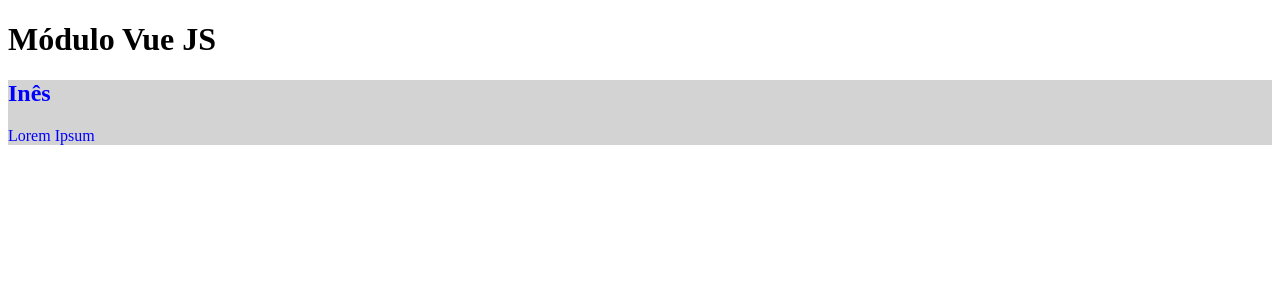
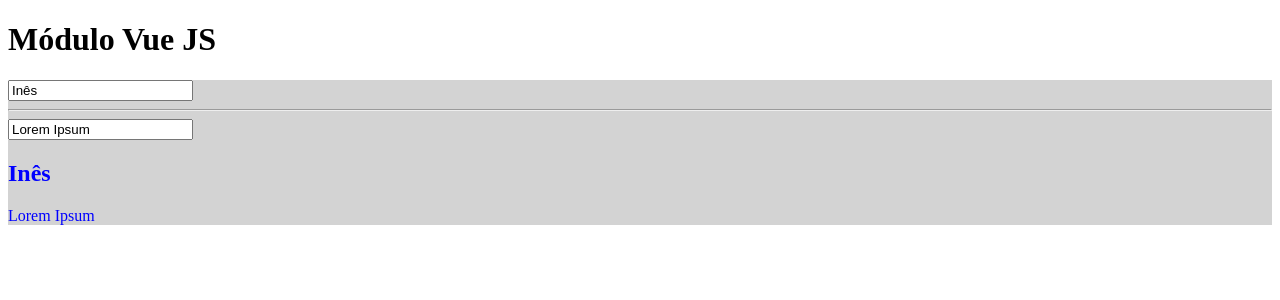
Before and after one commit to inessouza/node, a Vue app in the folder cursos/formacao-node/modulo19/guiaclientes/: page / in a window 1280 px wide. Shown: the top 300 px of the page. Built offline with nearby package versions, Linux system fonts and the light colour scheme.

Commit message:
Data binding

```diff
--- a/cursos/formacao-node/modulo19/guiaclientes/src/components/ClienteVue.vue
+++ b/cursos/formacao-node/modulo19/guiaclientes/src/components/ClienteVue.vue
@@ -1,5 +1,8 @@
 <template>
     <div id="cliente">
+        <input type="text" :value="nome">
+        <hr>
+        <input type="text" :value="descricao">
         <h2>{{ nome }}</h2>
         <p>{{ descricao }}</p>
     </div>
```
